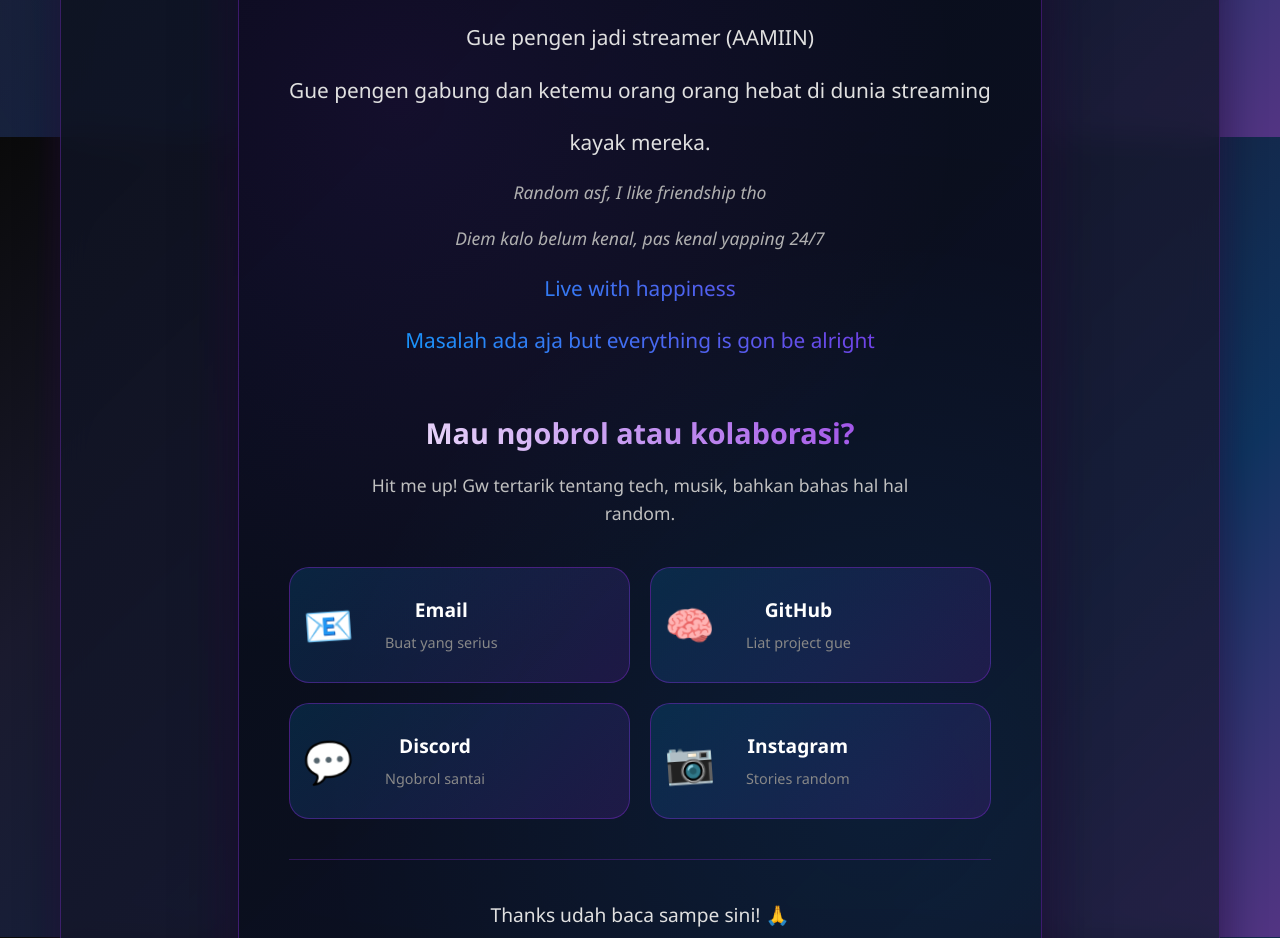
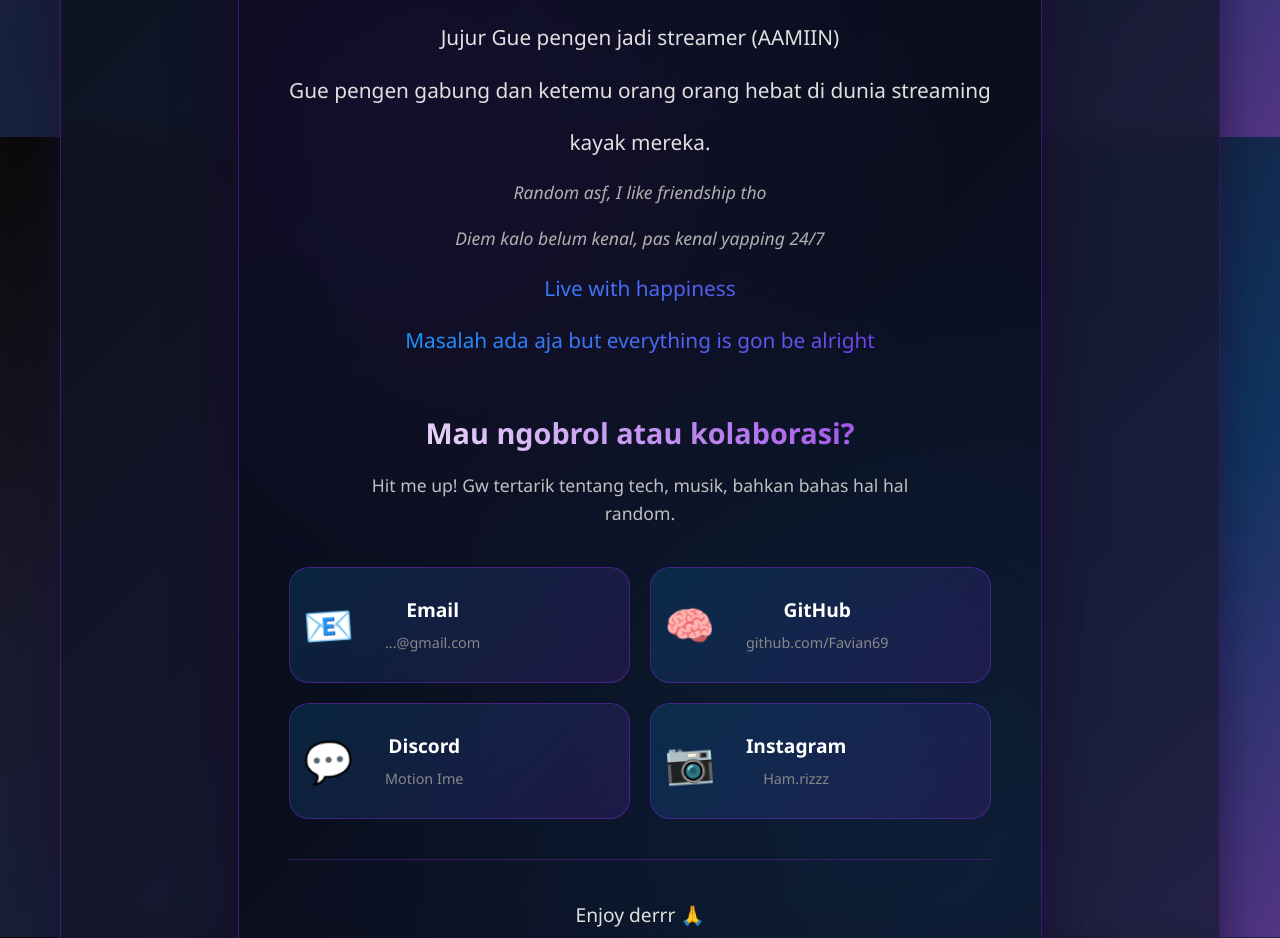
Before and after one commit to Favian69/About-me, a plain HTML site: page index.html in a window 1280 px wide. Shown: the part 663-1601 px from the top of the page. Drawn offline with Linux system fonts and the light colour scheme.

Commit message:
Update index.html

```diff
--- a/index.html
+++ b/index.html
@@ -733,7 +733,7 @@
                     <p class="subtitle">Seru seruan be wkwk, enjoy ya!</p>
                     <p>Sebelumnya perkenalan dlu athe9na itu nama kesukaan gw btw nama asli gw Ilham Rizkiawan, wkwk salken ya derr!</p>
                     <!-- Point 35: Coffee Chat Wishlist -->
-            <div class="about-card">
+         <div class="about-card">
                 <h3><span class="emoji" style="--delay: 6.2s">☕</span>Hal-hal Yang Menginspirasi Gw</h3>
                 <div class="personality-grid">
                     <div class="personality-item">🎮 Dunia Streaming</div>
@@ -748,10 +748,10 @@
         <!-- Final Section: Soft Side (Personal Message & Connect) -->
         <div class="soft-side-finale">
             <div class="personal-message">
-                <h2><span class="emoji" style="--delay: 0s">🫠</span>Harapan Kedepannya</h2>
+                <h2><span class="emoji" style="--delay: 0s">🫠</span>Plan Kedepannya</h2>
                 <div class="message-content">
                     <p class="message-line" style="--delay: 0.5s">
-                        Gue pengen jadi streamer (AAMIIN)
+                        Jujur Gue pengen jadi streamer (AAMIIN)
                     </p>
                     <p class="message-line" style="--delay: 1s">
                         Gue pengen gabung dan ketemu orang orang hebat di dunia streaming
@@ -783,34 +783,34 @@
                         <div class="btn-icon">📧</div>
                         <div class="btn-text">
                             <strong>Email</strong>
-                            <small>Buat yang serius</small>
+                            <small>...@gmail.com</small>
                         </div>
                     </a>
                     <a href="#" class="final-connect-btn">
                         <div class="btn-icon">🧠</div>
                         <div class="btn-text">
                             <strong>GitHub</strong>
-                            <small>Liat project gue</small>
+                            <small>github.com/Favian69</small>
                         </div>
                     </a>
                     <a href="#" class="final-connect-btn">
                         <div class="btn-icon">💬</div>
                         <div class="btn-text">
                             <strong>Discord</strong>
-                            <small>Ngobrol santai</small>
+                            <small>Motion Ime</small>
                         </div>
                     </a>
                     <a href="#" class="final-connect-btn">
                         <div class="btn-icon">📷</div>
                         <div class="btn-text">
                             <strong>Instagram</strong>
-                            <small>Stories random</small>
+                            <small>Ham.rizzz</small>
                         </div>
                     </a>
                 </div>
 
                 <div class="farewell">
-                    <p>Thanks udah baca sampe sini! 🙏</p>
+                    <p>Enjoy derrr 🙏</p>
                     <p class="farewell-small">Jangan lupa ngopi ya derr, dan semoga AC-nya selalu dingin ❄️</p>
                 </div>
             </div>
@@ -1034,8 +1034,8 @@
                 </div>
 
                 <div class="footer-quote">
-                    <p class="quote-main led-text">"Hidup itu kayak main game, yang penting have fun!"</p>
-                    <p class="quote-sub">- athe9na, probably while eating mie rebus 🍜</p>
+                    <p class="quote-main led-text">"Buset udah ampe bawah aja luwh wkwk, makasih ya!!!"</p>
+                    <p class="quote-sub">- athe9na, sign in and out~~~~~~</p>
                 </div>
 
                 <div class="footer-stats">
```
